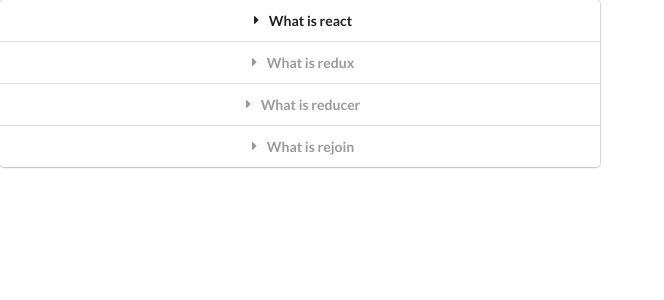
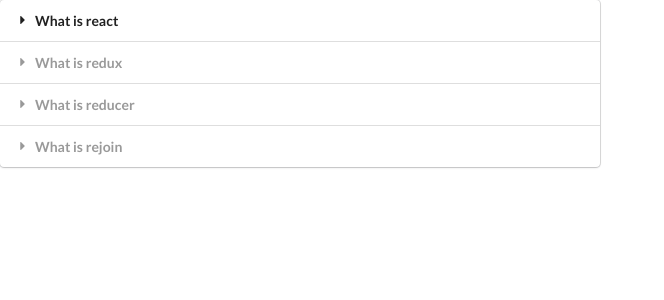
Before and after one commit to rahimjoni/React-Hooks-System, a React (Create React App) app: page / in a window 1280 px wide. Shown: the top 300 px of the page, without its empty margins (0-664 px from the left). Built offline with nearby package versions, Linux system fonts and the light colour scheme.

Commit message:
update list style

```diff
--- a/package.json
+++ b/package.json
@@ -8,7 +8,7 @@
     "@testing-library/user-event": "^12.2.2",
     "react": "^17.0.1",
     "react-dom": "^17.0.1",
-    "react-scripts": "4.0.1",
+    "react-scripts": "^4.0.1",
     "semantic-ui-css": "^2.4.1",
     "semantic-ui-react": "^2.0.1",
     "web-vitals": "^0.2.4"
--- a/src/App.js
+++ b/src/App.js
@@ -25,7 +25,7 @@ function App() {
 
   ]
   return (
-    <div className="App">
+    <div className="App" style={{textAlign:"left"}}>
       <Accordion items={items}/>
     </div>
   );
```
Also changed, not shown: 1 other file (tests, documents, lock files or other folders).
